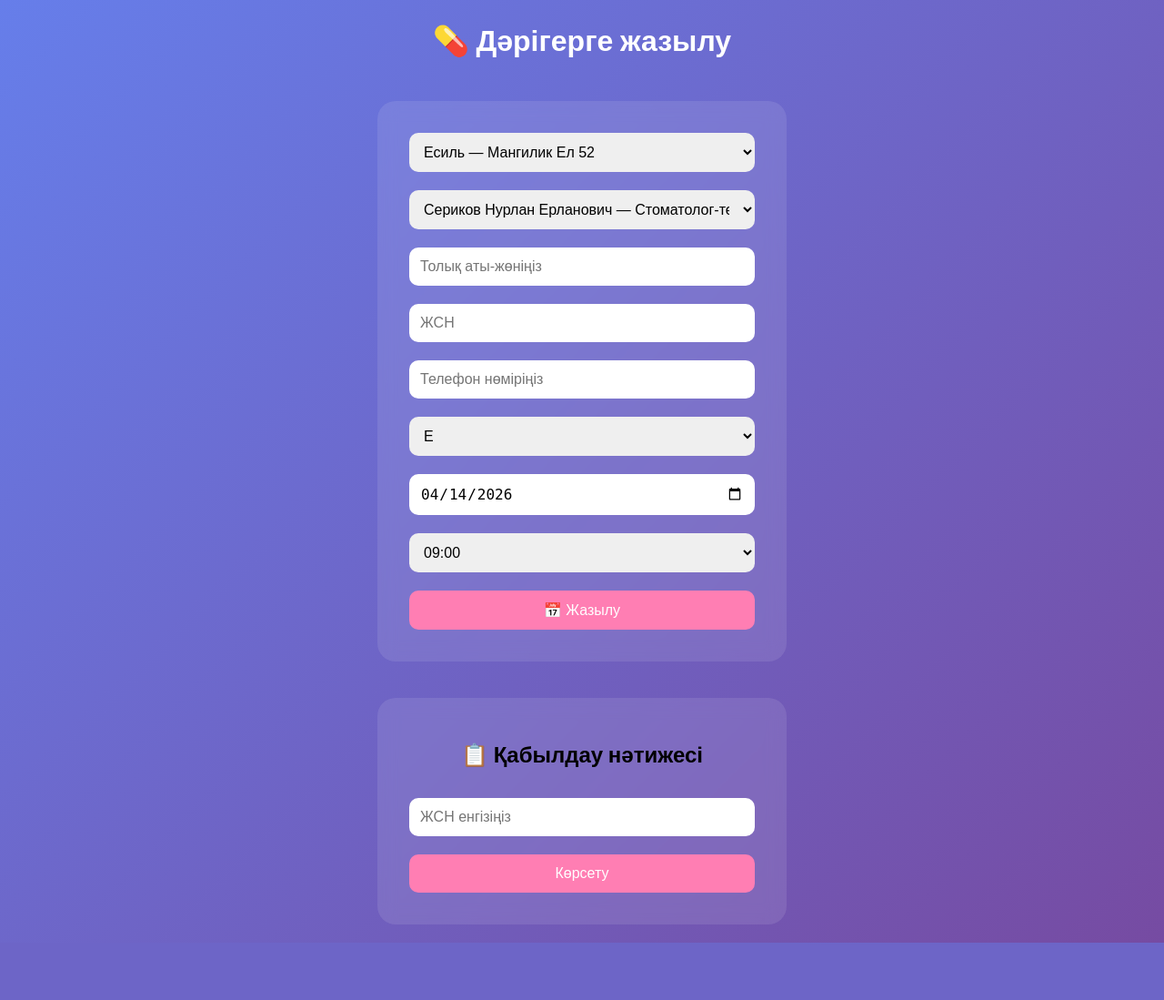
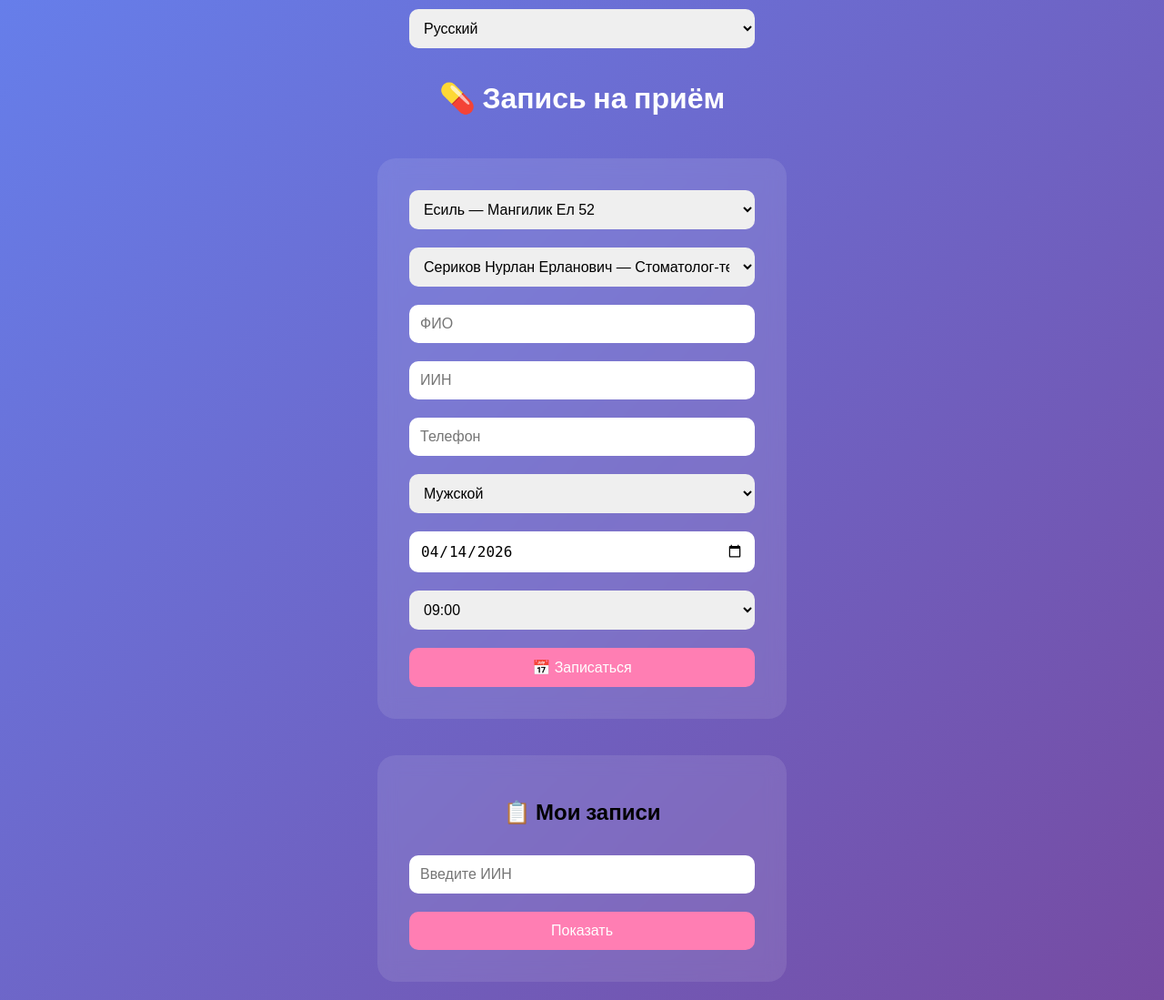
Before and after one commit to aruzhantazhigarina-ctrl/hospital-system, a Flask app: page / in a window 1280 px wide. Shown: the whole page at 91% size. Before the commit the page ends 1036 px from the top, so only its background shows below. Run offline with Flask 3, Linux system fonts and the light colour scheme; data comes from the database, SQL or seed files in the repository; data that the repository does not hold is empty.

Commit message:
Update index.html

```diff
--- a/templates/index.html
+++ b/templates/index.html
@@ -63,44 +63,45 @@ button {
     margin: 10px 0;
     border-radius: 15px;
 }
-
-img {
-    width: 100%;
-    border-radius: 15px;
-}
 </style>
 </head>
 
 <body>
 
-<h1>💊 Дәрігерге жазылу</h1>
+<!-- 🌐 Переключатель языка -->
+<select id="lang" onchange="setLang(this.value)">
+  <option value="ru">Русский</option>
+  <option value="kz">Қазақша</option>
+</select>
+
+<h1 id="title"></h1>
 
 <div class="container">
 
 <select id="district" onchange="loadDoctors()"></select>
 <select id="doctor" onchange="loadTime()"></select>
 
-<input id="name_input" placeholder="Толық аты-жөніңіз">
-<input id="iin_input" placeholder="ЖСН">
-<input id="phone_input" placeholder="Телефон нөміріңіз">
+<input id="name_input">
+<input id="iin_input">
+<input id="phone_input">
 
 <select id="gender_input">
-<option>Е</option>
-<option>Ә</option>
+<option></option>
+<option></option>
 </select>
 
 <input type="date" id="date_input" onchange="loadTime()">
 <select id="time_input"></select>
 
-<button onclick="book()">📅 Жазылу</button>
+<button onclick="book()"></button>
 
 </div>
 
 <div class="container">
-<h2>📋 Қабылдау нәтижесі</h2>
+<h2 id="records_title"></h2>
 
-<input id="search_iin" placeholder="ЖСН енгізіңіз">
-<button onclick="loadRecords()">Көрсету</button>
+<input id="search_iin">
+<button onclick="loadRecords()" id="show_btn"></button>
 
 <div id="records"></div>
 </div>
@@ -108,12 +109,67 @@ img {
 <script>
 function el(id){return document.getElementById(id)}
 
-window.onload = () => {
-    let today = new Date().toISOString().split('T')[0];
-    el('date_input').value = today;
-    loadDistricts();
+// 🌐 переводы
+const T = {
+  ru: {
+    title: "💊 Запись на приём",
+    name: "ФИО",
+    iin: "ИИН",
+    phone: "Телефон",
+    gender_m: "Мужской",
+    gender_f: "Женский",
+    book: "📅 Записаться",
+    records: "📋 Мои записи",
+    search: "Введите ИИН",
+    show: "Показать"
+  },
+  kz: {
+    title: "💊 Дәрігерге жазылу",
+    name: "Аты-жөні",
+    iin: "ЖСН",
+    phone: "Телефон",
+    gender_m: "Ер",
+    gender_f: "Әйел",
+    book: "📅 Жазылу",
+    records: "📋 Менің жазбаларым",
+    search: "ЖСН енгізіңіз",
+    show: "Көрсету"
+  }
+};
+
+// 🌐 смена языка
+function setLang(lang){
+  localStorage.setItem("lang", lang)
+  const t = T[lang]
+
+  el("title").innerText = t.title
+  el("name_input").placeholder = t.name
+  el("iin_input").placeholder = t.iin
+  el("phone_input").placeholder = t.phone
+
+  document.querySelector("#gender_input option:nth-child(1)").innerText = t.gender_m
+  document.querySelector("#gender_input option:nth-child(2)").innerText = t.gender_f
+
+  document.querySelector("button[onclick='book()']").innerText = t.book
+
+  el("records_title").innerText = t.records
+  el("search_iin").placeholder = t.search
+  el("show_btn").innerText = t.show
 }
 
+// 🚀 загрузка
+window.onload = () => {
+  let today = new Date().toISOString().split('T')[0];
+  el('date_input').value = today;
+
+  loadDistricts();
+
+  let lang = localStorage.getItem("lang") || "ru"
+  el("lang").value = lang
+  setLang(lang)
+}
+
+// 🔽 данные
 async function loadDistricts(){
  let r=await fetch('/districts')
  let d=await r.json()
@@ -178,7 +234,7 @@ async function book(){
  })
 
  let text=await res.text()
- alert(text==='OK'?'✅ Сіз жазылдыңыз!':'❌ '+text)
+ alert(text==='OK'?'✅':'❌ '+text)
  loadTime()
 }
 
@@ -191,8 +247,8 @@ async function loadRecords(){
  d.forEach(x=>{
   el('records').innerHTML+=`
   <div class="card">
-    <p><b>👨‍⚕️ ${x.doctor}</b></p>
-    <p>📝 ${x.diagnosis}</p>
+    <p><b>${x.doctor}</b></p>
+    <p>${x.diagnosis}</p>
   </div>`
  })
 }
```
